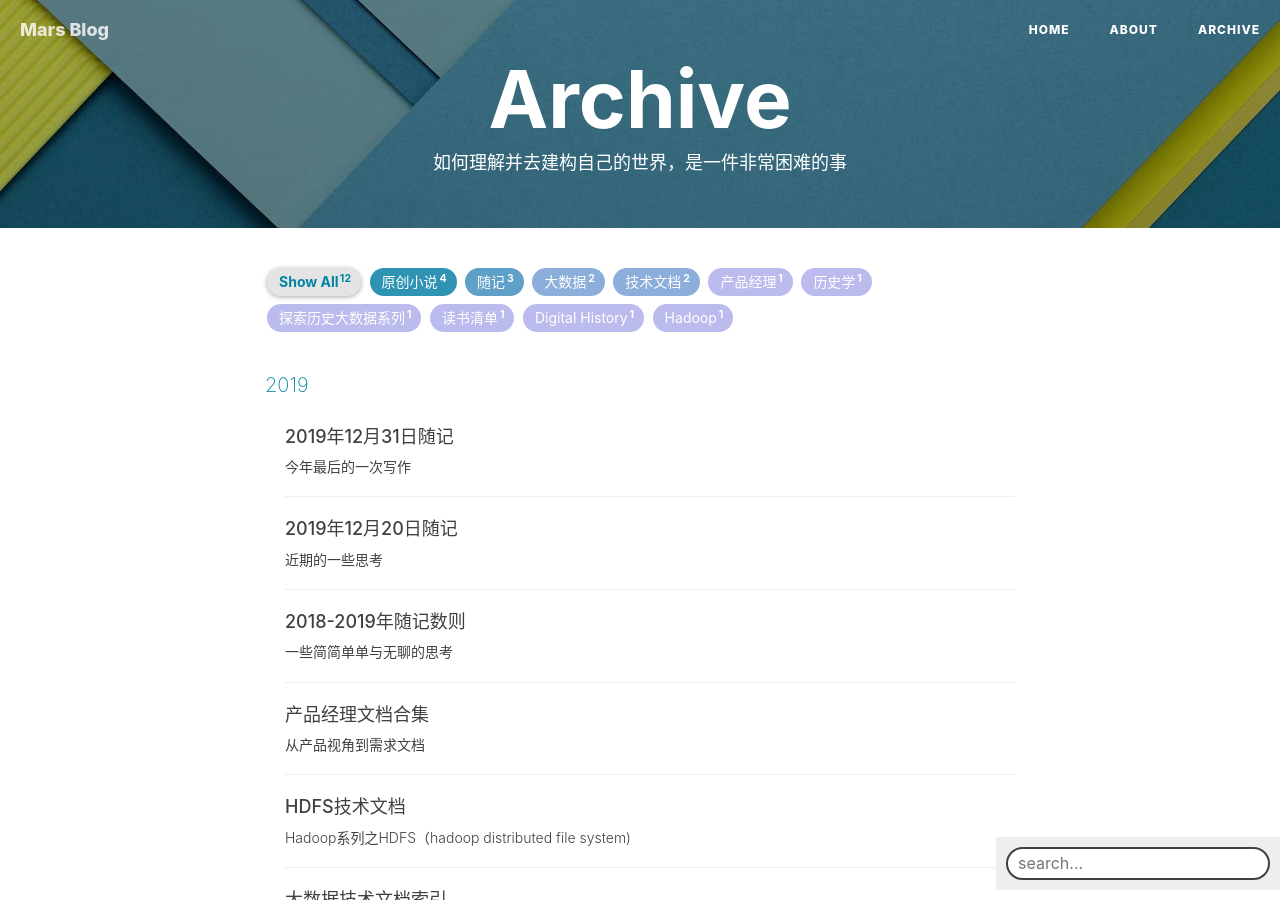
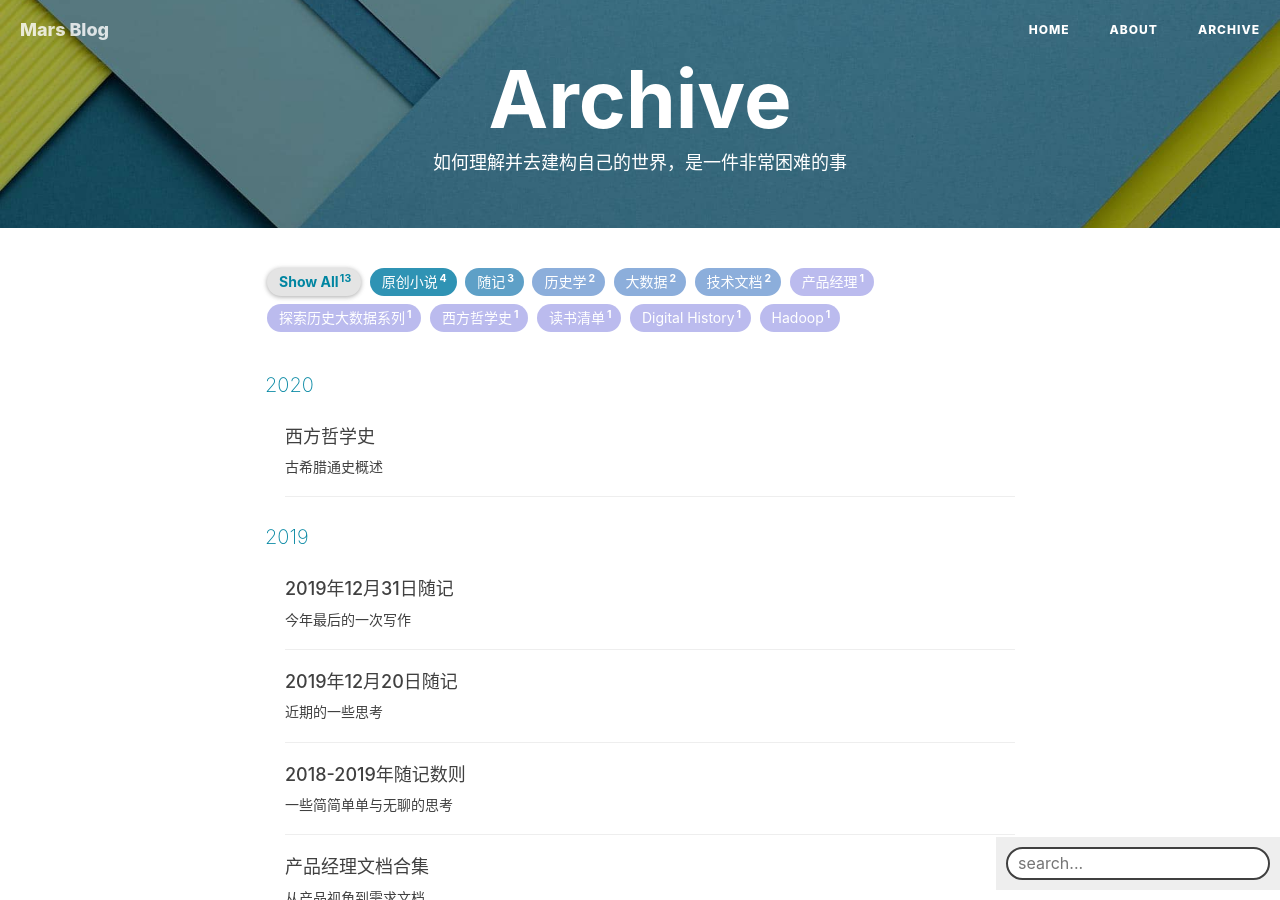
Before and after one commit to 835066087/835066087.github.io, a Jekyll site: the page built from archive.html, in a window 1280 px wide and 900 px high. Built offline with Jekyll 4.4.1, drawn with Linux system fonts in a browser that asks for light colours; nearby versions of some CDN libraries; comment, search, counter and statistics services are not loaded; some of the changed lines change nothing that is shown.

Commit message:
更新文档

```diff
--- /dev/null
+++ b/_posts/2020-1-12-Psy-1.md
@@ -0,0 +1,160 @@
+---
+layout:     post
+title:      "西方哲学史"
+subtitle:   "古希腊通史概述"
+date:       2020-1-12 20:00:00
+author:     "弦望晦朔"
+header-img: "img/post/post-psy-1.jpg"
+tags:
+    - 西方哲学史
+    - 历史学
+
+---
+
+
+
+# 卷一 希腊及希腊以前的世界
+
+## 第一篇 古希腊通史概述
+
+### 第一节 巴比伦与埃及文明
+
+在理解哲学或者思想的时候，最近有一种观点出现在了我的脑海里，即：无论是多么伟大的哲学家或是思想家，其或多或少都有一种为使自己的思想形成闭环，从而运用自己所拥有的见闻和知识，进行某种程度的假设或虚构的倾向，与此同时，这位人物提出的一部分思想的起源，是为了肯定或否定前人或当时的某些议题。基于这样的理论，其实是回归到了一个问题上，即思想家，哲学家也同样是人，其也受到了社会文化的建构，在建构的基础上，根据他个人的知识范围和学识理念又再一次的对文化和思想进行了建构。那么哲学史，思想史，文化史的变迁，归根结底就可以回到这么几个疑问上，为什么思想家要对理论进行反驳变迁？思想家针对前人的理论改变了哪些内容以适应他要求改变的理由？基于这两个疑问，我想针对于思想史的梳理就此会有一条非常明确地主线。
+
+美索不达米亚文明出现时期约为公元前3500年前后，世界上第一批城市的遗址位于美索不达米亚的北部，伊拉克-叙利亚边界的布拉克丘和哈姆卡尔丘，它们最早的可以追溯到公元前4000年，另外公元前3400年，埃利都，乌鲁克，乌尔，乌玛等城市也基本出现。
+
+城市的出现，使得计数系统，或是书写系统的建构变得尤为重要，但令人惊讶的是，书写系统的出现，可能要比城市的出现还早，大约公元前8000年至前4300年，第一批符记系统出现，到前4400年，复杂的符记出现，与神庙有关，最终在前3500年至3100年间，出现了泥板书，为楔形文字的出现指明了方向。
+
+文字系统的出现需要三个要素：人名、语法以及字母表，在巴比伦和埃及，物体和人的名字都与其本质属性有关，一个好名字会造就一个好人，这种用名原则实际上也影响了整个地中海东岸的地区，比如亚伯拉罕就是这种情况一个很好的示例。
+
+书写系统出现以后，埃及和美索不达米亚平原的城邦都开始培养专业的书写员，书写员的的产生即意味着神话信仰体系被记录的可能性。
+
+美索不达米亚文明的历史是苏美尔地区的内战和印欧人和闪米特人入侵的斗争史。由于这种城邦征战特性，导致众神并立，最终巴比伦称霸后，马尔杜克成为主神。
+
+宗教与其说是文化，不如说是一种早期政治体制的象征更为合适。宗教早初是以泛灵论存在，这时候其代表的正好是一个部落或文明在建构想象初期的蒙昧和不统一形态；随着兼并，多个部落或组织组成一个集团时，这时候发展了多神论的思想；至于一神论的思想发展，有一说是一神论由多神论发展而来，这种观点的提出是基于最早的一神论，公元前14世纪的阿肯那顿的宗教改革引出的，但基于我的视角，我认为与其说是多神教所引出的，不如说一神教是政治统治上要求集权的产物，君士坦丁奉基督教为罗马国教就是这样的示例。但并非政治上的要求集权就一定会诞生一神教，在人类的发展历史中，宗教只是统治的手段之一。
+
+信仰和宗教是如何成为早期政治体制的象征的？《叫魂：1768年中国妖术大恐慌》整本书陈述了这样一个故事：1768年的江南地区突然兴起了一种叫魂的妖术，僧道通过这种方式夺人性命，引发恐慌。该书从民间，官僚体系，皇帝三个方面对该事件进行了分析，在案情最终审理清楚的时候，发现了大量民众运用妖术的罪名以报私仇的事例。这背后蕴含着一个道理，信仰给人带来了一种权力感，展开进行阐释，即，人群基于共同利益进行团结，在共同利益形成后通过构建共同的想象（信仰），基于这种想象之上，对侵犯自己团体现实利益的人予以打击。1768年的事似乎与我们在谈的早期政治体制以及米索不达米亚文明相去甚远，但实质上是一样的，某种信仰或神话体系只是出于某个人对于某种不可控事物的解释，他使这种更贴合于现实，从而渐渐的有人去相信并支持这种解释并不断去建构它，这一部分人形成了共同的想象和对事物共同的解释，理解这个体制以后的人自然知道想象的力量有多么的强大，武力的征服容易招致反抗，但宗教和思想的征服则无论从武力上还是道义上都占据了优势的地位，于是继续构筑这种幻想。
+
+在这种早期的政治体制象征中，阶级观的存在是不可避免的，这才有了长久的征战后，马尔杜克成为主神的故事，再往后，《汉谟拉比法典》中的一切也是由主神所赐意的。这又牵扯到了另外一个问题，平等是否真的有可能？歧视链究竟在人类历史中对于人类的发展起到了怎样的作用？种族歧视链是最古老而又悠久的歧视链，从美索不达米亚的蛮族到印度教的种姓制度，再到一二战时盛行的种族主义，时至今日，西方中心和白人至上的理论依然层出不穷。经济歧视链也历时弥久，每一个时代的经济地位占优势的人都在致力于解释为何自己拥有财富，而为何有人仍处于赤贫。但无论是哪一种理论或是观点，都没有抛去自己原有的歧视的目光，这种歧视所带来的优越感和鞭策似乎已经成为了某种不可言说的动力，在驱动着一个阶层的前进。
+
+巴比伦的女神“伊什塔尔”： “在巴比伦，女神伊什塔尔[[1\]](#_ftn1)在众女神之中是至高无上的。这位“伟大的母亲”在整个的西亚以各种不同的名称而受人崇拜。当希腊殖民者在小亚细亚为她建筑神殿的时候，他们就称她为阿尔蒂米斯，并且把原有的礼拜仪式接受过来。这就是“以弗所[[2\]](#_ftn2)人的狄阿娜”的起源。基督教又把她转化成为童贞女玛利亚，但是到了以弗所宗教大会上才规定把“圣母”这个头衔加给基督教的教母。
+
+埃及文明起源于公元前3000年前后，埃及人的神学主要关注死亡，死者灵魂进入冥界后，由奥西里斯[[3\]](#_ftn3)来审判。时至今日，宗教与艺术的关联仍然十分密切，在古埃及也仍不例外，在阴沉的死亡宗教文化的笼罩下，不但诞生了金字塔，与此同时，各种各样的雕塑也层出不穷，其原因是，如果国王的肖像也被保留下来的话，那么就会更加保证他会永久的存活，于是在这一理念的影响下，埃及的艺术并非是为了追求欣赏的美感，而是为了使人生存，这就使得埃及文化的艺术带有半写实和突出特性的意味（举个例子，人像画多以侧方位表现），在这种意味下，其画幅中人物所占据的大小也就象征了画幅中人物的地位。
+
+
+
+### 第二节 古代希腊史分期概述
+
+西方国家把研究希腊罗马文明的历史划出了一个专门性的学科，古典学（Classics），其对于希腊与罗马文明的兴趣产生于18世纪中期到19世纪这个阶段，在这一阶段启蒙运动将希腊与罗马视作西方文明的起源。基于这样的起源，西方针对于希腊史的划分中包含了一种进步观。
+
+1.Aegean Civilization（Prehistoric and Bronze Age Civilization）
+
+（3200BCE-1200BCE）
+
+2.Greek Dark Ages（1200BCE-750BCE）
+
+3.Archaic Period（750BCE-479BCE）
+
+4.Classical Greece（478BCE-338BCE）
+
+5.Hellenistic Greece（338BCE-30BCE）
+
+Classics一词出自于拉丁文的classicus，原意是指罗马五个公民等级中最高的一级，在这个史期分类中，除了爱琴文明以外，都带有主观价值判断的存在，譬如黑暗时代是基于将迈锡尼文明与希腊城邦文明区分开来的原则划分的，因为迈锡尼文明作为专制王权文明存在；古风与古典时代的划分是基于希波战争，东西方文明对立而进行划分。
+
+这种主观价值判断的存在主要是基于一种西方中心视角和对立观而言的，黑暗时代之所以黑暗是因为其代表的迈锡尼文明下以专制为主要政体，希腊文化被视作西方文明的源头，民主理性的代表，必须要与专制的迈锡尼文明有所区分，而希波战争之所以是古风与古典时代的区分主要源于这一时代希腊文明与东方的波斯文明的碰撞，开启了一种东西方对比的序幕，在接下来对每一个时期进行详细展开的讨论时，我们将可以看到更多有关于这种价值判断预设基础上的观点，这样的观点和视角主要来源于二战前西方世界的古史现代派。
+
+#### 一、爱琴文明（Aegean Civilization，3200BCE-1200BCE）
+
+通常意义上所言的爱琴文明包括爱琴海区域及希腊本土南部的文明，这一时期的文明主要有三个：
+
+爱琴海西南的库克拉底群岛（Cyclades）上的库克拉底文化，其存在时间是公元前3200年-前2000年，关于库克拉底文化现有的资料较少，其居民主要依靠农业与渔猎为生，现存的较为著名的是其抽象的大理石人像雕塑。
+
+克里特岛上的米诺斯文明，其存在时间是公元前2000年-前1400年，关于米诺斯文明的起源，学术界至今仍然争论不休，问题主要集中于米诺斯人的由来，以及其文明毁灭的原因，在起源方面，有一推断是米诺斯人可能是埃及的移民，这是基于文明发展的进程和地理因素来进行推断的。
+
+![img1](/img/post/psy/1.png)
+
+图2 2000BCE的地中海东部地图
+
+在其毁灭原因上，米诺斯人曾经有强盛的国力，但却在没有相关记载为何他们衰亡了的典籍，在公元前1450年的时候，除了其首都克诺索斯的王宫以外，各种居民点均遭到了毁灭性的打击，原因不明，但大体分为了两类，一类即自然灾害说，地震，火山喷发导致了其灭亡，另一类为入侵说，迈锡尼文明的王国入侵了克里特岛，并且在此殖民。在神系信仰方面，克里特人崇拜的女神同样是伊什塔尔[[4\]](#_ftn4)。米诺斯文明拥有自己的文字，其文字在当今被命名为线形文字A，但因其存有量少而并未获得解读。克里特岛的艺术也受到了米索不达米亚文明和埃及文明的影响。
+
+伯罗奔尼撒半岛上的迈锡尼文明，其存在时间是公元前1600年-前1200年，其实质上是由众多王国组成的一个文明，其中最为强盛的是迈锡尼，在这一期间，发生了特洛伊战争，并在荷马史诗中得以记载。其文字被命名为线形文字B，在1952年得到解读，成为研究迈锡尼文明的重要材料之一。
+
+尽管希腊史的研究在政治领域上极度想要划清希腊与迈锡尼文化的关系，但在神系和宗教研究上，迈锡尼文明与希腊文明有着千丝万缕的关系，因为在此阶段神的谱系已初步具备，波塞冬，宙斯赫拉，阿瑞斯等申领在此时均已出现，迈锡尼文明先后遭到爱奥尼亚人（Ionians），亚该亚人（阿开奥斯人，Achaians）[[5\]](#_ftn5)，多里安人（Dorians）的入侵，基于这种入侵，使得宗教混合了，印欧系宗教[[6\]](#_ftn6)与迈锡尼宗教[[7\]](#_ftn7)相混合，最终构成了古典时代的希腊的宗教。
+
+![img2](/img/post/psy/2.png)
+
+图1 公元前1000年阿尔戈斯地区族群分布
+
+
+
+#### 二、黑暗时代（Greek Dark Ages，1200BCE-750BCE）
+
+由于二战后对于西方中心主义思想和普世价值观的清算，黑暗时代这一说法实际上遭到了许多的诟病，如：爱奥尼亚的希腊城市出现于黑暗时代，迈锡尼文明的居民同样使用希腊语，以及荷马史诗所描绘的实际上可能是黑暗时代的面貌，无不在客观上削弱黑暗时代黑暗的说法。黑暗时代说与多里安人入侵说相辅相成，虽然在古典时代众多的希腊城邦宣称他们同属于一支多里安人，但在考古学上却找不到任何多里安人原居住地和迁移路线的痕迹，西方对于这一问题仍有争议。
+
+在这一时代，研究的来源之一是荷马史诗，海洋城市的商业活动使早期希腊人沿承了腓尼基人的书写技术。基于文字的出现，《荷马史诗》的诞生也有了相应的条件。
+
+关于荷马史诗的信度问题，1954年芬利出版的《奥德修斯的世界》通过分析荷马史诗所描绘的社会的内在价值体系，提出荷马史诗反映了一个真实的社会价值体系。在这一时代精英集团的社会关系网建构主要借助于礼物交换。贵族武士们通过礼物交换形成自己的社会关系网，从而进行联合兼并。
+
+关于荷马史诗的争论，西方世界仍在继续，主要问题在于这两个方面：荷马史诗所反映的社会是否真实？反映的是什么时期的社会情况？不管如何争论，在黑暗时代这一期间，诸如迈锡尼文明那样的强盛王国已然不存，群雄逐鹿的年代已然开始，并为接下来希腊文明的诞生奠定了相应的基础。
+
+罗素在《西方哲学史》里对荷马史诗中的思想有如下的表述：
+
+“荷马的史诗好像后期中世纪的宫廷传奇一样，代表着一种已经开化了的贵族阶级的观点，它把当时在人民群众中依然流行的各种迷信看成是下等人的东西而忽略过去。……在人民群众的宗教中，还有着更黑暗更野蛮的成分，它们虽然在希腊智慧的盛期被压抑下去了，但是一等到衰弱或恐怖的时刻就会迸发出来。所以每逢衰世便证明了，被荷马所摈弃的那些宗教迷信在整个古典时代里依然继续保存着，只不过是半隐半显罢了。”[[8\]](#_ftn8)
+
+荷马史诗里真正与宗教有关的是其中蕴含着的“运命”、“必然”和“定数”等等思想，由此埋下了之后科学对自然律信仰的渊源。
+
+#### 三、古风时代（Archaic Period，750BCE-479BCE）
+
+将古风时代的开端定于750BCE主要是基于考古学的原因，在这一时期，大量神庙修建，基于神庙构成了众多居民点，这种宗教崇拜中心的形成，使得周围的居民共同崇拜特定的神明，通过共同的崇拜仪式，城邦的共同体思想由此建立，并逐渐形成了城邦。
+
+亚里士多德对于城邦的定义是：“在特定整体下的公民共同体”，古风时代在经历了漫长的黑暗时代以后，原本贵族武士的争斗扩大了规模，最终打成了重装步兵改革，重装步兵的阶层西方也有较多的探讨，战备用品均需要自备，彰显出重装步兵具有较强的经济实力，在这样的制度下，广泛的中产阶级参与到政治军事活动中，从而为之后城邦的民主制奠定了基础。
+
+在这一时代，殖民运动、僭主政治和立法运动同样是探讨的重点。
+
+关于殖民运动，也存在着诸多的争议点：首先，殖民运动的目的是什么？惯常的解释有两种，第一种观点认为，希腊的发展得益于其海上贸易，海上贸易通过不断的发展需要更多的原材料与海外贸易通道，通过殖民来完成这两个目的。第二种观点认为是人口增长的压力使得其要求向外扩张。还有一种较为新锐的假说认为殖民运动是起源于私有制的初步确立，从而刺激了希腊人对财富的追求，但无论哪一种观点都存在有相应的漏洞。
+
+其次，殖民运动是出于政府意志还是个人行为？殖民运动这一说法本身就给这场移民活动定下了基调，即其是作为一种政府行为有规模和组织的进行海外扩张的行动。但近年来，有学者提出，殖民运动是出于个人意志的行为，因为新建立的社会群体并非服从于母邦统治，这种说法实际上意味着这一时期城邦并未形成有效统治，并且另一方面而言，也否定了殖民运动中殖民者对于被殖民者的压迫。
+
+立法运动的核心要素有这么几个：明确公民的范畴，确定公民的权利，以及确立城邦的政治体制。这一时期的代表者有斯巴达的莱库古和雅典的梭伦，斯巴达的莱库古确立了贵族寡头整体，公民参与公民大会，同时分得份地，份地由黑劳士进行耕种，7-30岁公民需要参与集体生活与军事训练，公民之间实行共餐制；梭伦改革基于雅典背景，颁布解负令，并按土地财产等级将人民分为四等级，基于等级基础之上享有政治权利，同时设立400人议会。
+
+雅典的僭主政治在公元前510年被推翻，克利斯梯尼于前508年进行了改革，这一次改革首先进行了行政区划的改革，形成三一区，并成立了500人议会，三一区的基础上进行抽签，其次通过陶片放逐法，使僭主制得以被制约。
+
+在希腊进行城邦政治发展的同时，波斯帝国逐渐强盛，向西不断入侵，占据了小亚细亚沿海的希腊诸邦，米利都为首的爱奥尼亚诸邦于公元前499年起义，并向雅典求援，5年后米利都陷落，起义失败。公元前490年波斯进攻雅典，马拉松战后波斯失败。公元前480年波斯又一次进攻希腊，最终失败，希波战争希腊胜利。
+
+
+
+#### 四、古典时代（Classical Greece，478BCE-338BCE）
+
+希波战争后，希腊为了抵抗波斯的入侵，形成了以雅典为首的提洛同盟，但斯巴达放弃与波斯的作战。在这一时期，通过希波战争，使希腊人产生了强烈的族群认同感，这也为后来的希腊研究中增添了一个主要的议题，即希腊的族群认同和它者形象。
+
+在这一时期埃菲阿尔特斯的民主改革和伯利克里改革使得雅典的民主改革达到大成，但在如何理解雅典民主政治上，学术界的理解多基于自己的政治价值取向而对雅典民主制进行解读。马克思阶级论者多从阶级观上去批判，精英主义者和自由主义者从暴民的政治角度进行否定，而民主主义者又常常对雅典民主进行全盘的肯定。在提洛同盟之后，雅典开始实行霸权主义，恰恰使得民主主义者的观点受到了否定，因为民主国家是不可能施行霸权主义的。
+
+公元前460年，第一次伯罗奔尼撒战争开始，至公元前446年雅典被迫签订30年和约，但雅典海军并未受损，公元前430年伯罗奔尼撒战争又起，战争持续27年，最终以斯巴达在雅典建立三十僭主统治结束。一年后民主派推翻了三十僭主的统治。公元前402年居鲁士受到斯巴达和小亚细亚希腊城邦的支持反叛波斯但失败，波斯为了报复斯巴达，通过外交手段使雅典和忒拜结成反对斯巴达的联盟。雅典与斯巴达争斗再起，波斯居中调停，于公元前387年签订大王和约。此后忒拜，雅典与斯巴达继续争夺希腊世界的霸权，但马其顿崛起，入侵希腊世界，于公元前337年建立科林斯联盟，菲利浦成为希腊事实上的统治者。
+
+#### 五、希腊化的时代（Hellenistic Greece，338BCE-30BCE）
+
+公元前336年，菲利浦遇刺身亡，亚历山大继位，于前334年进行东征，在公元前325年，其建立了一个横跨亚欧非三大洲的大帝国。两年后亚历山大病亡，国内发生了继承者战争。最终分裂成了三大王国，安提戈努斯王朝，托勒密王朝和塞琉古王朝。
+
+在这一时间段，希腊化与民族文化的融合曾是西方学者最为津津乐道的，但近年来，在去殖民主义与反帝国主义的思潮下，亚历山大建立的帝国其更多的有关征服与压迫的视角被发掘出。
+
+以上是古希腊时期大概的历史变迁及讨论演进，通过这样的介绍，对于希腊的环境有一个大体的理解后，我们将在下一章对希腊哲学进行探讨。
+
+
+
+------
+
+[[1\]](#_ftnref1) 苏美女神，有多种叫法，在阿卡德叫伊什塔尔，与维纳斯也有关，西闪米特叫阿斯塔特，苏美人叫伊南那
+
+[[2\]](#_ftnref2) 在安纳托利亚，以弗所人的狄阿娜即阿尔忒弥斯，阿尔忒弥斯神庙就在此
+
+[[3\]](#_ftnref3) 埃及神话中的冥王，他审判人死后是否可以得到永生，埃及神话中也有九柱神之说，而且九位神相互有所关联，类似于北欧神话。关于九柱神再做一点补充：他们同在赫里奥波里斯，即宗教崇拜的圣地，拉是太阳神，也有原始神的意味，舒（风神，男）是拉的呼吸创造出来的，泰芙努特（雨神，女）是通过咳嗽造出来的，他们通婚，生出了天空女神努特，和大地神盖布，其余剩下的四位神，都是努特与盖布的子女。
+
+[[4\]](#_ftnref4) 这是从经历上断言的，他们的女神同样是把自己唯一的儿子当做了自己的丈夫
+
+[[5\]](#_ftnref5) 爱奥尼亚人，亚该亚人，以及没有出现的爱奥利亚（Aeolians）都是古希腊自有的支系，但是迈锡尼文明的问题至今仍在研究和讨论阶段，现今观点认为，是亚该亚人创造了迈锡尼文明
+
+[[6\]](#_ftnref6)印欧这个概念最初是从语言学出来的，印欧语系的研究起源于18世纪，后拓展到宗教学和人种学上，如二战时纳粹鼓吹的雅利安人人种论就是从印欧这个概念出发。当然，语言学为什么会出现这样的研究，是因为18世纪英国殖民印度后发现了诸多印度语与英语中相同的部分，最终追溯到希腊语中有着诸多的外来成分，如Parnassos,Hyacinthos,Narkissos,Halikarnassos，多为地名且词尾多为ssos和thos结尾，有舶来语的意味在其中。
+
+[[7\]](#_ftnref7) 这里的印欧系我认为实际上指代的是还未融合的希腊系神话体系，如北方多里安人自有的神话体系，称为欧亚系，而迈锡尼宗教是指从克里特岛文化那边沿袭而来的神话体系，这两种神话体系的融合实际上在其神话传说上也有体现，如宙斯与赫拉虽然是夫妻，但宙斯是印欧系神，赫拉是地中海系神，因而他们经常争吵。
+
+[[8\]](#_ftnref8) 在这里的注意点我认为是，警示我们看待一个文化在其变迁发展的过程中，既要注意主文化，也要注意亚文化，与此同时，应该注意创作者本身的背景，对于分析其言论有很重要的意义。而我们在之后分析西方哲学史时，也可以看到这种上层人物与底层人物的信仰相分离的状况。这种分离趋势同样存在于中国古代的社会中，往往我们认为中国传统文化是以和为贵，但如果从民间视角来看，这种文化是暴力的，狂信的，具体例子可见各类农民起义，如东汉末张角起义，唐末黄巢起义，清末太平天国和义和团，都是带有农民信仰色彩的起义，集中反映了其文化底色。如果还想更深入的了解中国的这种在文化上的分离趋势，可以参考一本小书，中文名《红雨：一个中国县域七个世纪的暴力史》，英文名《Crimson Rain: Seven Centuries Of Violence In A Chinese County》，作者：William.T.Rowe。
```
Also changed, not shown: _posts/2019-7-25-Exploring-1.md (+2 -0 lines), img/post/post-bg-psy-1.jpg (added), img/post/psy/2.png (added), 2 other files.
